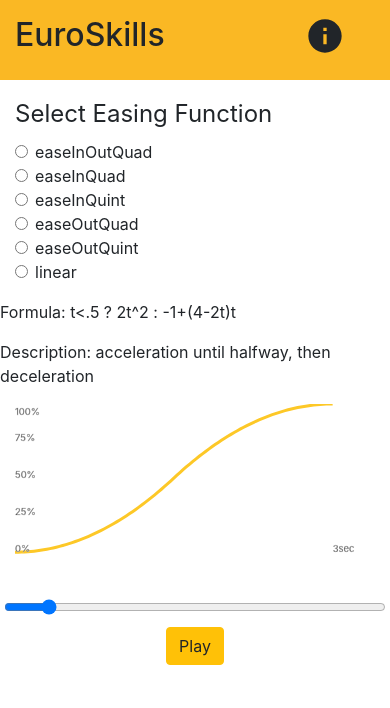
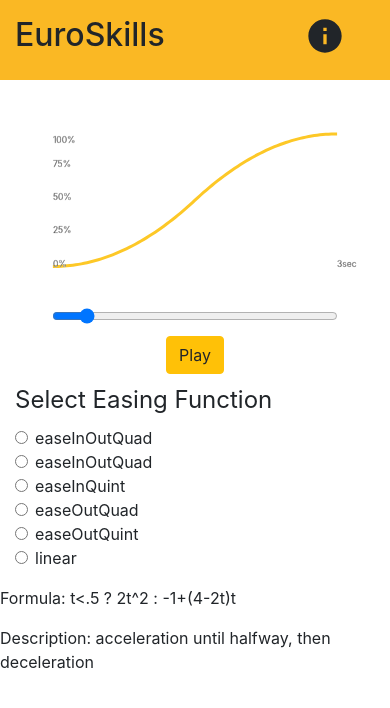
Before and after one commit to ferealqq/EuroSkills2019, a React (Create React App) app: page / in a window 390 px wide. Shown: the top 708 px of the page. Built offline with nearby package versions, Linux system fonts and the light colour scheme.

Commit message:
mobile layout started

```diff
--- a/src/AppContent.js
+++ b/src/AppContent.js
@@ -6,6 +6,25 @@
 export default class AppContent extends Component {
 	state = {
 		easingFunctionData: myData.easingFunctions.easeInOutQuad,
+		isMobile: window.innerWidth < 850,
+	};
+	constructor(props){
+		super(props);
+		this.setMobile = this.setMobile.bind(this);
+		this.selectEasingFunction = this.selectEasingFunction.bind(this);
+	}
+	componentDidMount(){
+		window.addEventListener("resize", this.setMobile);
+	}
+	componentWillUnmount(){
+		window.removeEventListener("resize", this.setMobile);
+	}
+	setMobile(){
+		if((window.innerWidth < 850) !== this.state.isMobile){
+			this.setState({
+				isMobile: window.innerWidth < 850,
+			})
+		}
 	}
 	selectEasingFunction(easingFunctionKey){
 		this.setState({
@@ -13,66 +32,29 @@
 		})
 	}
 	render() {
-		console.log(myData)
-		const { easingFunctionData } = this.state;
+		const { easingFunctionData,isMobile } = this.state;
 		return (
 			<Container className="py-3">
 				<Row>
-					<Col>
-						<Form>
-							<FormGroup tag="fieldset">
-								<legend>
-									Select Easing Function
-								</legend>
-								<FormGroup check>
-									<Label check>
-										<Input type="radio" onChange={()=>this.selectEasingFunction("easeInOutQuad")} name="radio1"/>{' '}
-										easeInOutQuad
-									</Label>
-								</FormGroup>
-								<FormGroup check>
-									<Label check>
-										<Input type="radio" onChange={()=>this.selectEasingFunction("easeInQuad")} name="radio1" />{' '}
-										easeInQuad
-									</Label>
-								</FormGroup>
-								<FormGroup check>
-									<Label check>
-										<Input type="radio" onChange={()=>this.selectEasingFunction("easeInQuint")} name="radio1" />{' '}
-										easeInQuint
-									</Label>
-								</FormGroup>
-								<FormGroup check>
-									<Label check>
-										<Input type="radio" onChange={()=>this.selectEasingFunction("easeOutQuad")} name="radio1" />{' '}
-										easeOutQuad
-									</Label>
-								</FormGroup>
-								<FormGroup check>
-									<Label check>
-										<Input type="radio" onChange={()=>this.selectEasingFunction("easeOutQuint")} name="radio1" />{' '}
-										easeOutQuint
-									</Label>
-								</FormGroup>
-								<FormGroup check>
-									<Label check>
-										<Input type="radio" onChange={()=>this.selectEasingFunction("linear")} name="radio1" />{' '}
-										linear
-									</Label>
-								</FormGroup>
-							</FormGroup>
-						</Form>
-						{
-							easingFunctionData ?
-								<EasingFunctionInformation data={easingFunctionData}/>
-							:
-								null
-						}
-					</Col>
+					{
+						!isMobile ?
+							<React.Fragment>
+								<EasingOptionForm selectEasingFunction={this.selectEasingFunction} easingFunctionData={easingFunctionData} />
 
-					<Col sm="6">
-						<Chart equation={easingFunctionData ? easingFunctionData.equation : null} />
-					</Col>
+								<Col sm="8">
+									<Chart equation={easingFunctionData ? easingFunctionData.equation : null} />
+								</Col>
+							</React.Fragment>
+						:
+							<React.Fragment>
+								<Col sm="8">
+									<Chart equation={easingFunctionData ? easingFunctionData.equation : null} />
+								</Col>
+
+								<EasingOptionForm selectEasingFunction={this.selectEasingFunction} easingFunctionData={easingFunctionData} />
+							</React.Fragment>
+					}
+
 				</Row>
 			</Container>
 		);
@@ -92,3 +74,59 @@
 		</React.Fragment>
 	);
 }
+
+function EasingOptionForm(props){
+	return(
+		<Col>
+			<Form>
+				<FormGroup tag="fieldset">
+					<legend>
+						Select Easing Function
+					</legend>
+					<FormGroup check>
+						<Label check>
+							<Input type="radio" onChange={()=>props.selectEasingFunction("easeInOutQuad")} name="radio1"/>{' '}
+							easeInOutQuad
+						</Label>
+					</FormGroup>
+					<FormGroup check>
+						<Label check>
+							<Input type="radio" onChange={()=>props.selectEasingFunction("easeInQuad")} name="radio1" />{' '}
+							easeInOutQuad
+						</Label>
+					</FormGroup>
+					<FormGroup check>
+						<Label check>
+							<Input type="radio" onChange={()=>props.selectEasingFunction("easeInQuint")} name="radio1" />{' '}
+							easeInQuint
+						</Label>
+					</FormGroup>
+					<FormGroup check>
+						<Label check>
+							<Input type="radio" onChange={()=>props.selectEasingFunction("easeOutQuad")} name="radio1" />{' '}
+							easeOutQuad
+						</Label>
+					</FormGroup>
+					<FormGroup check>
+						<Label check>
+							<Input type="radio" onChange={()=>props.selectEasingFunction("easeOutQuint")} name="radio1" />{' '}
+							easeOutQuint
+						</Label>
+					</FormGroup>
+					<FormGroup check>
+						<Label check>
+							<Input type="radio" onChange={()=>props.selectEasingFunction("linear")} name="radio1" />{' '}
+							linear
+						</Label>
+					</FormGroup>
+				</FormGroup>
+			</Form>
+			{
+				props.easingFunctionData ?
+					<EasingFunctionInformation data={props.easingFunctionData}/>
+				:
+					null
+			}
+		</Col>
+	);
+}
--- a/src/Chart.js
+++ b/src/Chart.js
@@ -94,6 +94,11 @@
 		this.handleRangeChange = this.handleRangeChange.bind(this);
 		this.play = this.play.bind(this);
 	}
+	componentWillUnmount(){
+		if(this.rangeInterval){
+			clearInterval(this.rangeInterval);
+		}
+	}
     getSvgX(x){
     	let { svgWidth: width } = this.props.styles;
     	return (x / this.maxX * width);
@@ -133,13 +138,13 @@
 			playing: true,
 			rangeValue: 1,
 		})
-		const rangeInterval = setInterval(()=>{
+		this.rangeInterval = setInterval(()=>{
 			this.setState({
 				rangeValue: this.state.rangeValue+1,
 				circleVisibility: this.state.rangeValue+1 !== 0 && this.state.rangeValue+1 !== 100,
 			},()=>{
 				if(this.state.rangeValue>=100){
-					clearInterval(rangeInterval);
+					clearInterval(this.rangeInterval);
 					this.setState({
 						playing: false,
 						rangeValue: 0,
@@ -156,7 +161,7 @@
 		const { x: textX, y: textY } = this.centerText(this.getSvgX(data[rangeValue].x),this.getSvgY(data[rangeValue].y));
 		return(
 			<React.Fragment>
-				<svg viewBox={`0 0 ${styles.svgWidth+100} ${styles.svgHeight+100}`} className="graph">
+				<svg viewBox={`-100 -100 ${styles.svgWidth+200} ${styles.svgHeight+200}`} className="graph">
 					<path d={this.makePath()} className="linechart_path"/>
 					<Axis {...this.props} />
 					<circle
@@ -176,8 +181,8 @@
 						{rangeValue}%
 					</text>
 				</svg>
-				<Row className="p-1">
-					<Input type="range" min="0" max="100" value={!playing ? rangeValue : 0} onChange={this.handleRangeChange} disabled={playing}/>
+				<Row className="p-1 justify-content-center">
+					<Input className="w-75" type="range" min="0" max="100" value={!playing ? rangeValue : 0} onChange={this.handleRangeChange} disabled={playing}/>
 				</Row>
 				<Row className="p-2">
 					<Button className="m-auto" color="warning" onClick={this.play}> Play </Button>
@@ -196,7 +201,7 @@
 		return(
 			<g className="grid" id="xGrid">
 				<g className="x-axis">
-					<text x={width} y={height} class="label-title">3sec</text>
+					<text x={width} y={height}>3sec</text>
 				</g>
 				<g className="y-axis">
 					<text x="0" y="25">100%</text>
```
